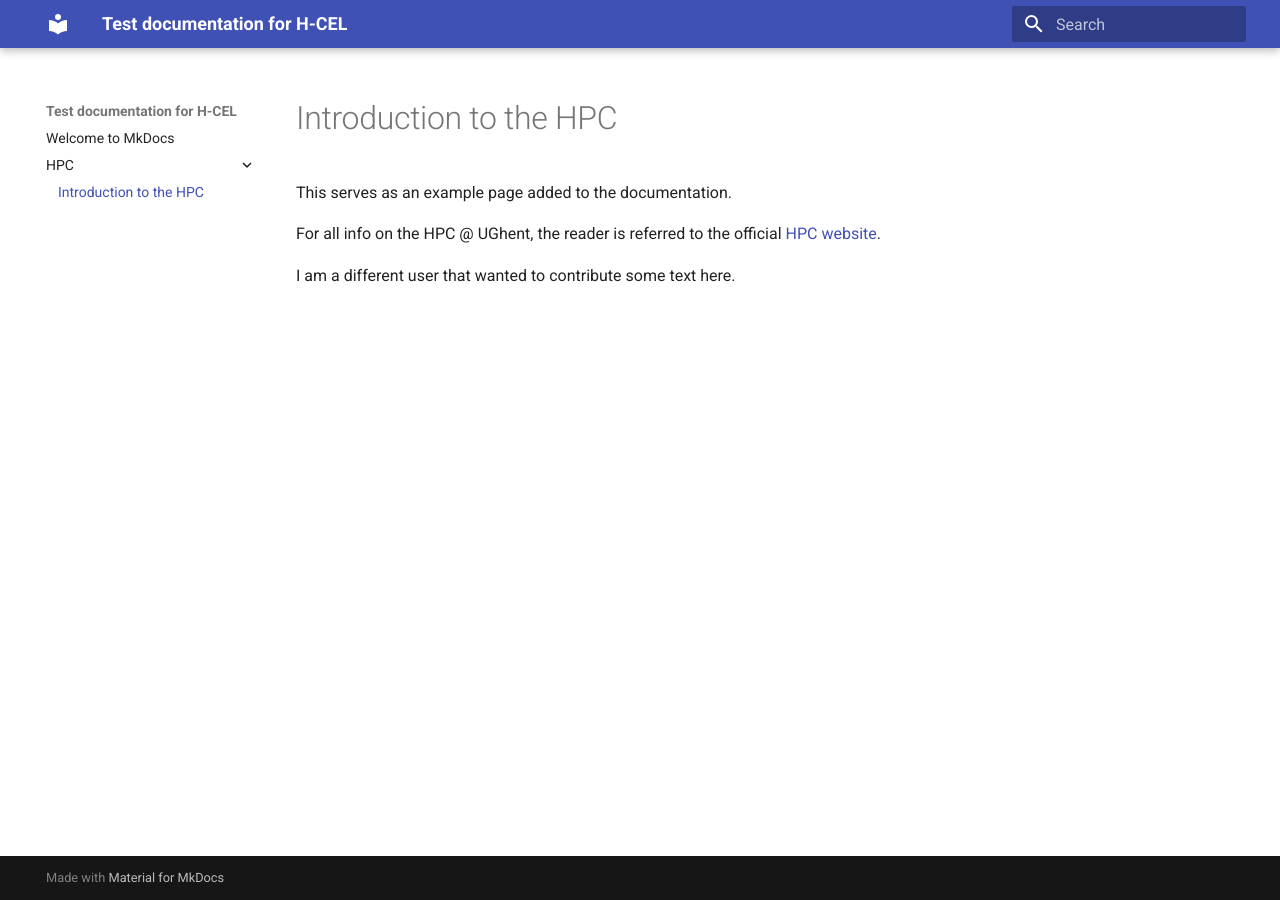
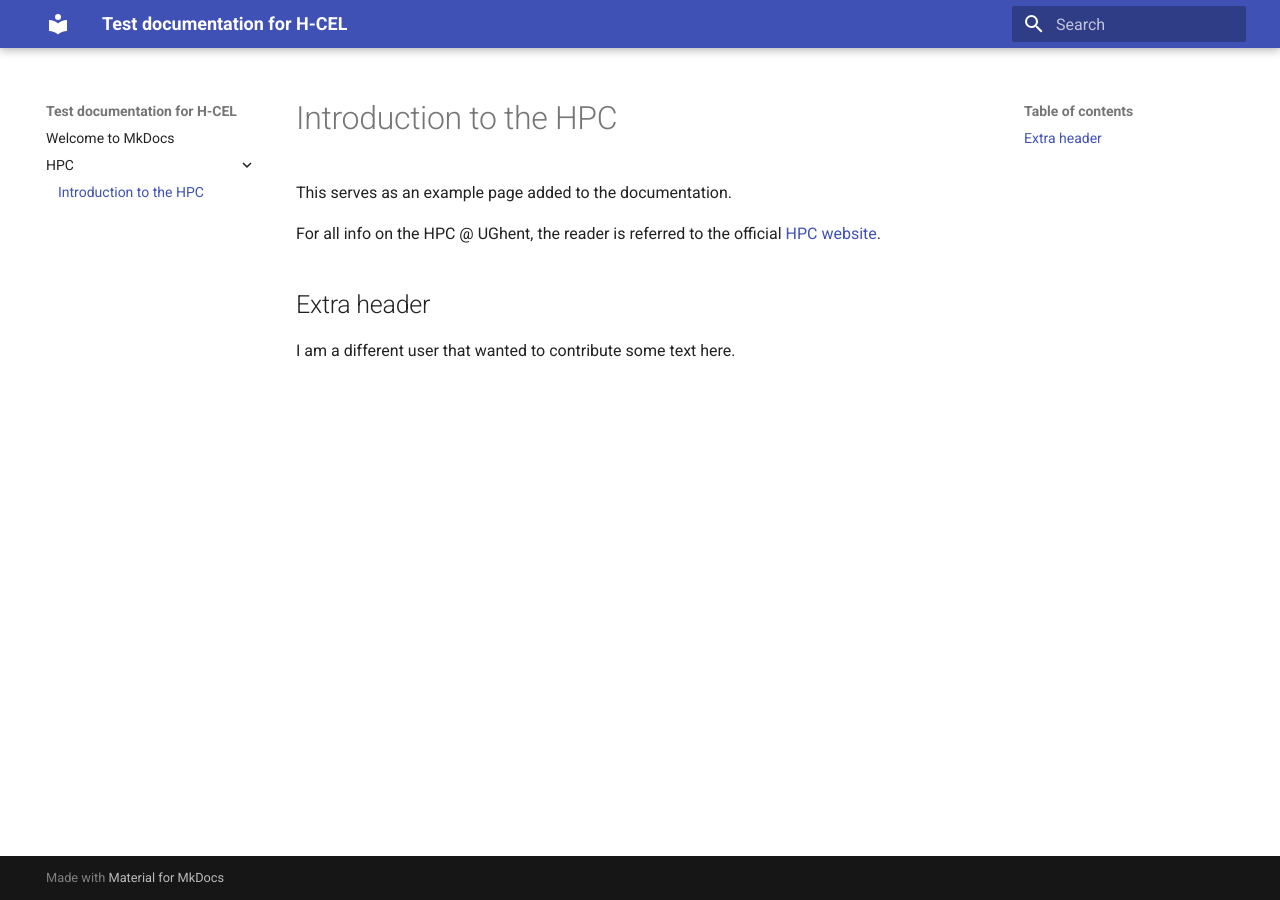
Before and after one commit to olivierbonte/test_documentation, an MkDocs documentation site: the page built from docs/HPC/intro.md, in a window 1280 px wide. Built offline with MkDocs 1.6.1 and Material for MkDocs 9.7.7, drawn with Linux system fonts in a browser that asks for light colours.

Commit message:
Add header for review

```diff
--- a/docs/HPC/intro.md
+++ b/docs/HPC/intro.md
@@ -4,4 +4,6 @@ This serves as an example page added to the documentation.
 
 For all info on the HPC @ UGhent, the reader is referred to the official [HPC website](https://hpc.ugent.be).
 
+## Extra header
+
 I am a different user that wanted to contribute some text here.
```
